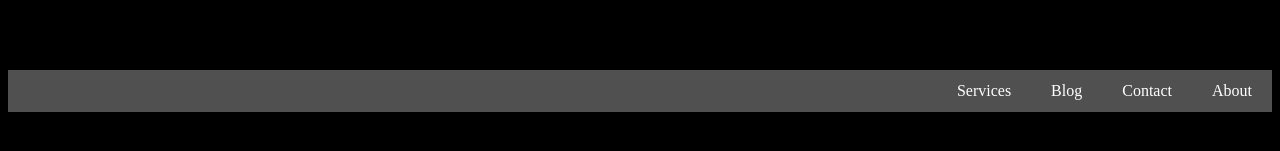
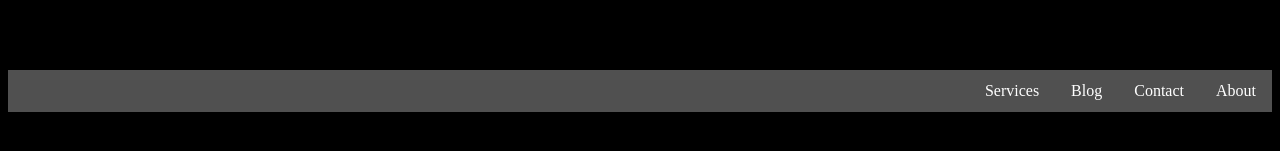
Before and after one commit to Dtlvoigt/PerformanceOregon, a plain HTML site: page index.html in a window 1280 px wide. Shown: the part 423-574 px from the top of the page. Drawn offline with Linux system fonts and the light colour scheme.

Commit message:
lowered navigation button spacing

```diff
--- a/css/styles.css
+++ b/css/styles.css
@@ -25,7 +25,7 @@ body {
     display: block;
     color: white;
     text-align: center;
-    padding: 12px 20px;
+    padding: 12px 16px;
     text-decoration: none;
     float: right;
     /*background-color: #5a5a5a;*/
```
